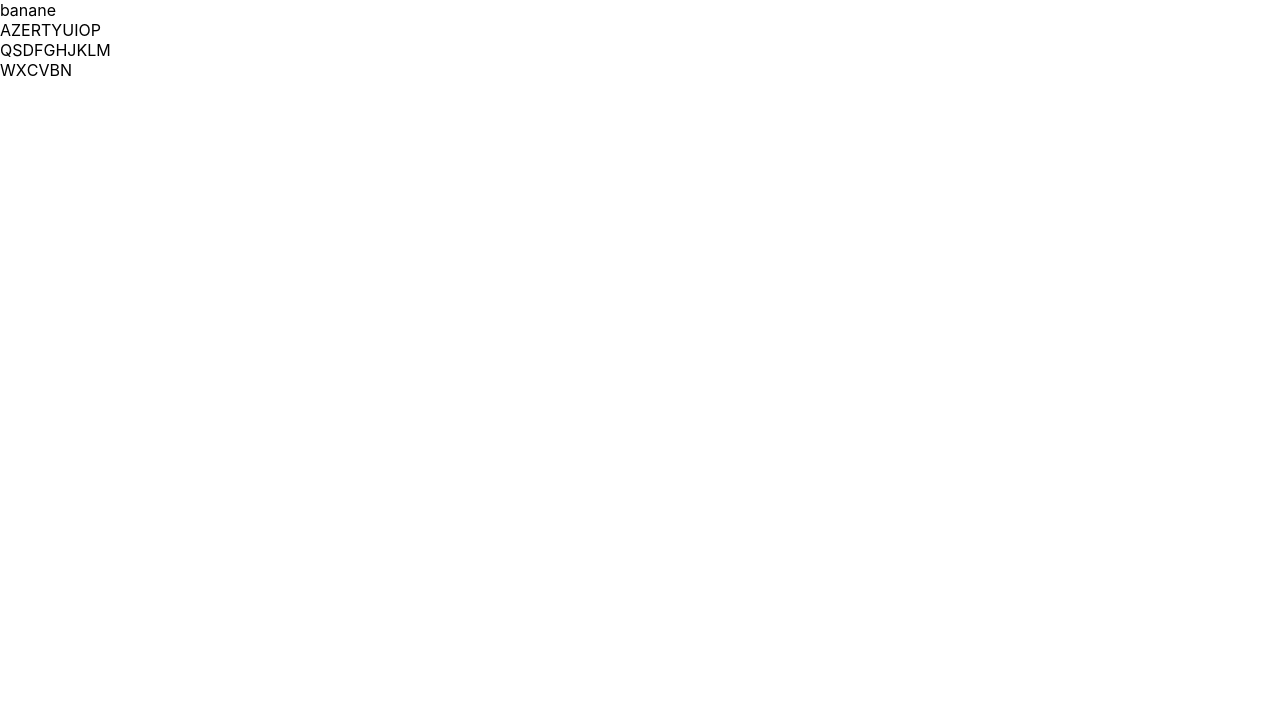
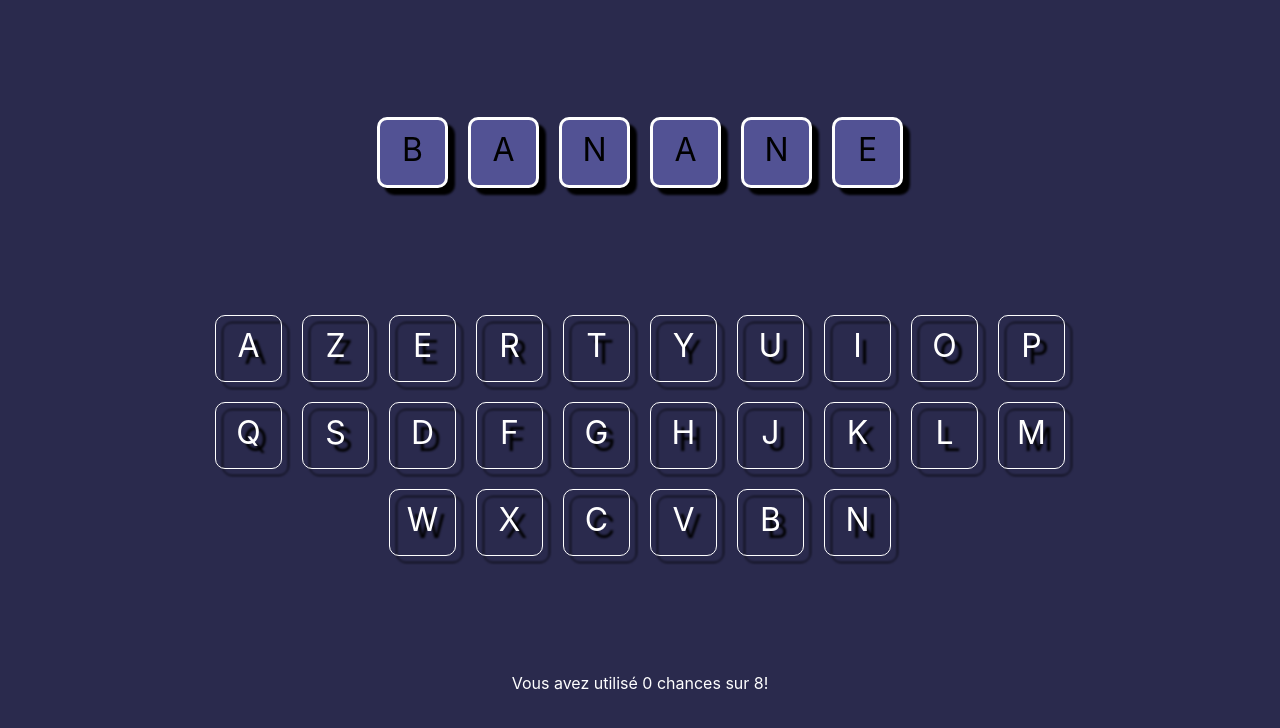
Before and after one commit to Shyronax/hangman, a React (Create React App) app: page / in a window 1280 px wide. Shown: the top 728 px of the page. Built offline with nearby package versions, Linux system fonts and the light colour scheme.

Commit message:
Almost done

```diff
--- a/src/App.jsx
+++ b/src/App.jsx
@@ -1,13 +1,71 @@
+import { useState } from 'react';
+import { useEffect } from 'react';
 import { Word } from './components/word/Word'
 import { Keyboard } from './components/keyboard/Keyboard'
+import { Hangman } from './components/hangman/Hangman'
+
+
 
 const App = () => {
+    const [hangmanCount, setHangmanCount] = useState(0);
+    const [found, setFound] = useState([]);
+    const [word, setWord] = useState('banane');
+    const [wordLetters, setWordLetters] = useState(['B','A','N','A','N','E']);
+    const options = {
+        method: 'POST',
+        headers: {'Content-Type': 'application/x-www-form-urlencoded'},
+        body: new URLSearchParams({locale: 'fr-FR'})
+      };
+
+    // useEffect(() => {
+    //   fetch('http://localhost:3001/', options)
+    //     .then(response => response.json())
+    //     .then(response => {
+    //         console.log(response);
+    //         setWord(response.word);
+    //         setWordLetters(response.word.split());
+    //         console.log(word);
+    //         console.log(wordLetters);
+    //     });
+    // }, []);
+
+
+
+
+    const gameOver = () => {
+        console.log('perdu!');
+    }
+
+    const hangmanIncrement = () => {
+        setHangmanCount(hangmanCount + 1);
+        console.log(hangmanCount + "erreur(s)");
+        if (hangmanCount > 8){
+            gameOver();
+        }
+    }
+
+    const onCheck = (keyboardCharacter) => {
+        let wrong = 0;
+        wordLetters.forEach(function(wordLetter){
+            if(!(wordLetter === keyboardCharacter)){
+                wrong += 1;
+            }
+        })
+        if(wrong < wordLetters.length){
+            document.getElementById(keyboardCharacter).classList.add('keyboard__letter--found');
+        } else {
+            hangmanIncrement();
+        }
+        ;
+    }
+
     return(
         <div className="game">
-            <Word />
-            <Keyboard />
+            <Word wordLetters={wordLetters} found={found}/>
+            <Keyboard onCheck={onCheck} />
+            <Hangman hangmanCount={hangmanCount} />
         </div>
     )
 }
 
-export default App
+export default App;
--- /dev/null
+++ b/src/components/hangman/Hangman.jsx
@@ -0,0 +1,15 @@
+export const Hangman = ({hangmanCount}) => {
+    if (hangmanCount < 9){
+        return(
+            <div className="hangman">
+                Vous avez utilisé {hangmanCount} chances sur 8!
+            </div>
+        )
+    } else {
+        return(
+            <div className="hangman--perdu">
+                Vous avez perdu!
+            </div>
+        )
+    }
+}
--- a/src/components/keyboard-letter/KeyboardLetter.jsx
+++ b/src/components/keyboard-letter/KeyboardLetter.jsx
@@ -1,5 +1,5 @@
-export const KeyboardLetter = ({character}) => {
+export const KeyboardLetter = ({character, onClick}) => {
     return (
-        <div className="keyboard__letter">{character}</div>
+        <div className="keyboard__letter" id={character} onClick={onClick}>{character}</div>
     )
 }
--- a/src/components/keyboard-row/KeyboardRow.jsx
+++ b/src/components/keyboard-row/KeyboardRow.jsx
@@ -1,10 +1,11 @@
 import { KeyboardLetter } from '../keyboard-letter/KeyboardLetter'
 
-export const KeyboardRow = ({row}) => {
+export const KeyboardRow = ({row, onCheck}) => {
+
     return(
         <div className="keyboard__row">
             {row.map((character) =>
-                <KeyboardLetter character={character}/>
+                <KeyboardLetter character={character} onClick={() => onCheck(character)}/>
             )}
         </div>
     )
--- a/src/components/keyboard/Keyboard.jsx
+++ b/src/components/keyboard/Keyboard.jsx
@@ -1,15 +1,15 @@
 import { KeyboardRow } from '../keyboard-row/KeyboardRow'
 
-export const Keyboard = () => {
+export const Keyboard = ({onCheck}) => {
     const row1 = ["A", "Z", "E", "R", "T", "Y", "U", "I", "O", "P"];
     const row2 = ["Q", "S", "D", "F", "G", "H", "J", "K", "L", "M"];
     const row3 = ["W", "X", "C", "V", "B", "N"];
 
     return (
         <div className="keyboard">
-            <KeyboardRow row = {row1} />
-            <KeyboardRow row = {row2} />
-            <KeyboardRow row = {row3} />
+            <KeyboardRow row={row1} onCheck={onCheck}/>
+            <KeyboardRow row={row2} onCheck={onCheck}/>
+            <KeyboardRow row={row3} onCheck={onCheck}/>
         </div>
     )
 }
--- a/src/components/word-letter/WordLetter.jsx
+++ b/src/components/word-letter/WordLetter.jsx
@@ -1,6 +1,6 @@
 export const WordLetter = ({letter}) => {
     return(
-        <div className="word__letter">
+        <div className="word__letter" character={letter}>
             {letter}
         </div>
     )
--- a/src/components/word/Word.jsx
+++ b/src/components/word/Word.jsx
@@ -1,37 +1,12 @@
 import { WordLetter } from '../word-letter/WordLetter'
 
-let chosenWord = "banane";
 
-// const data = "locale=fr-FR";
 
-// const xhr = new XMLHttpRequest();
-// xhr.withCredentials = true;
-
-// xhr.addEventListener("readystatechange", function () {
-//   if (this.readyState === this.DONE) {
-//     console.log(this.responseText);
-//   }
-// });
-
-// xhr.open("GET", "http://localhost:3001/");
-// xhr.setRequestHeader("Content-Type", "application/x-www-form-urlencoded");
-
-// xhr.send(data);
-chosenWord.replaceAll('é', 'e');
-chosenWord.replaceAll('è', 'e');
-chosenWord.replaceAll('ê', 'e');
-chosenWord.replaceAll('à', 'a');
-chosenWord.replaceAll('â', 'a');
-chosenWord.replaceAll('ô', 'o');
-chosenWord.replaceAll('î', 'i');
-chosenWord.replaceAll('ù', 'u');
-let chosenWordLetters = chosenWord.split('');
-
-export const Word = () => {
+export const Word = ({wordLetters}) => {
     return(
         <div className="word">
             {
-                chosenWordLetters.map((letter) => {
+                wordLetters.map((letter) => {
                     return <WordLetter letter={letter} />
                 })
             }
--- a/src/index.css
+++ b/src/index.css
@@ -12,17 +12,69 @@ code {
     monospace;
 }
 
+.game{
+  width: 100%;
+  height: 100vh;
+  background-color: rgb(42, 42, 77);
+  color: white;
+  display: flex;
+  flex-flow: column;
+  align-items: center;
+  justify-content: space-evenly;
+}
+
 .word{
   display: flex;
   flex-flow: row;
 }
 
+.word__letter{
+  background-color: rgb(82, 82, 148);
+  border-radius: 10px;
+  border: solid 3px white;
+  padding: 10px;
+  margin: 10px;
+  font-size: 2em;
+  height: 45px;
+  width: 45px;
+  text-align: center;
+  color: black;
+  filter: drop-shadow(7px 7px 1px black);
+}
+
+.word__letter--found{
+  background-color: whitesmoke;
+  border-color: gold;
+}
+
 .keyboard{
   display: flex;
   flex-flow: column;
+  align-items: center;
 }
 
 .keyboard__row{
   display: flex;
   flex-flow: row;
 }
+
+.keyboard__letter{
+  border-radius: 10px;
+  border: solid 1px white;
+  padding: 10px;
+  margin: 10px;
+  font-size: 2em;
+  height: 45px;
+  width: 45px;
+  text-align: center;
+  filter: drop-shadow(7px 7px 1px black);
+}
+
+.keyboard__letter--found{
+  border-color: greenyellow;
+  color: greenyellow;
+}
+
+.hangman{
+
+}
```
